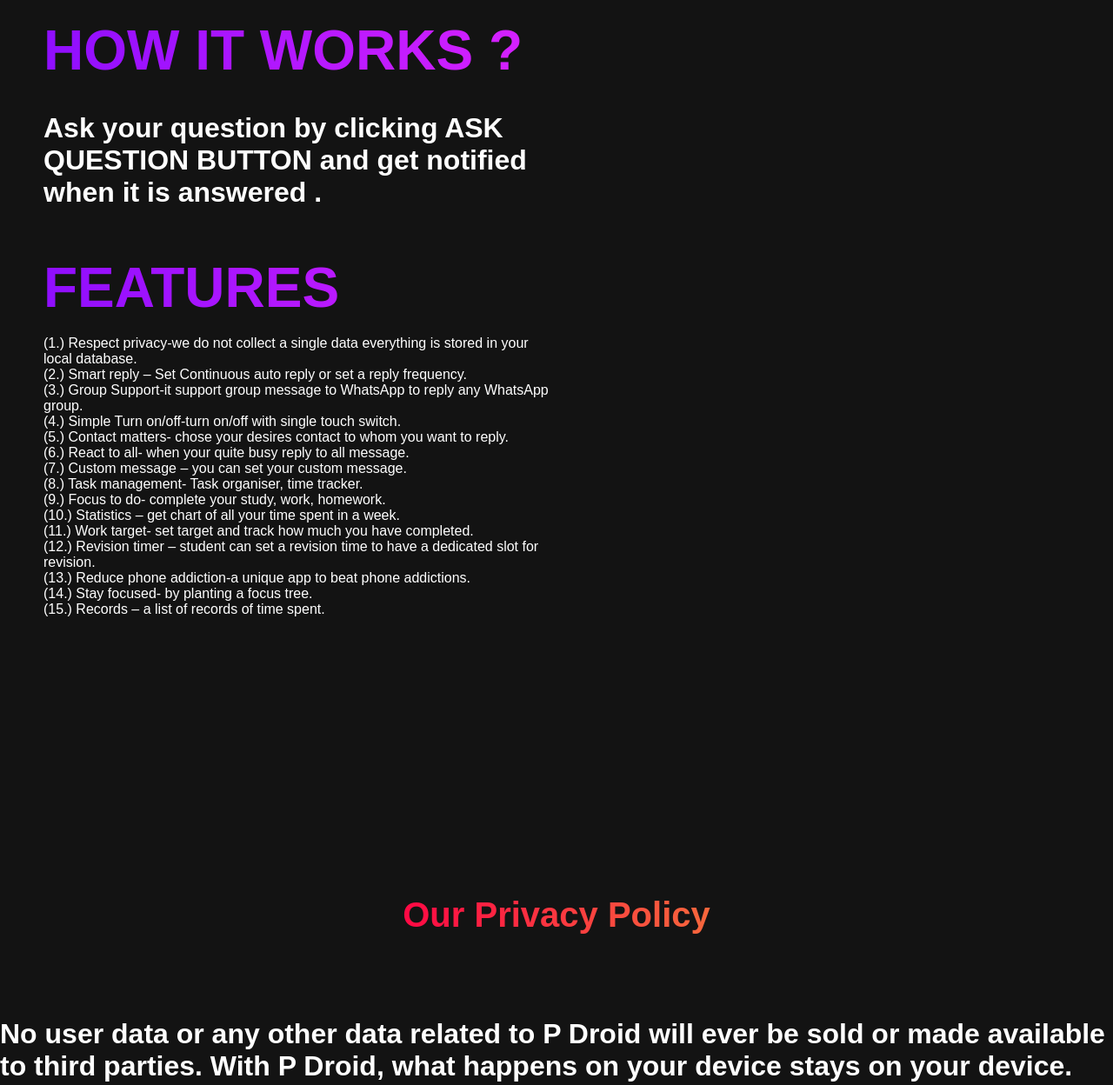
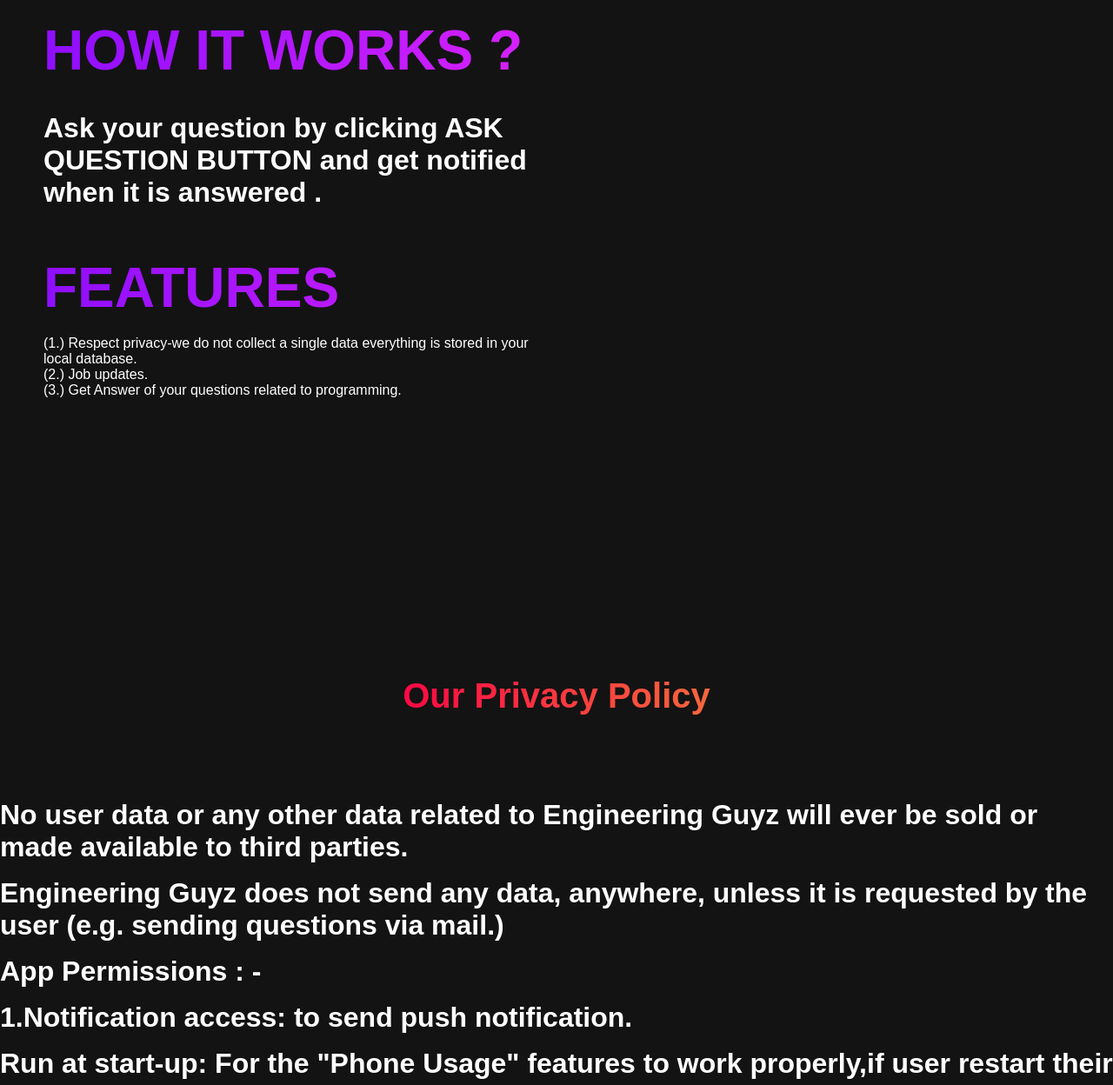
Before and after one commit to Engineering-Guyz/Engineering-Guyz, a plain HTML site: page index.html in a window 1280 px wide. Shown: the part 1573-2821 px from the top of the page at 87% size. Drawn offline with Linux system fonts and the light colour scheme.

Commit message:
Update index.html

```diff
--- a/index.html
+++ b/index.html
@@ -75,20 +75,9 @@
         <div><br>
         <H2>FEATURES</H2><br>
 	(1.) Respect privacy-we do not collect a single data everything is stored in your local database.<br>
-	(2.) Smart reply – Set Continuous auto reply or set a reply frequency.<br>
-        (3.) Group Support-it support group message to WhatsApp to reply any WhatsApp group.<br>
-        (4.) Simple Turn on/off-turn on/off with single touch switch.<br>
-        (5.) Contact matters- chose your desires contact to whom you want to reply.<br>
-        (6.) React to all- when your quite busy reply to all message.<br>
-        (7.) Custom message – you can set your custom message.<br>
-        (8.) Task management- Task organiser, time tracker.<br>
-        (9.) Focus to do- complete your study, work, homework.<br>
-        (10.) Statistics – get chart of all your time spent in a week.<br>
-        (11.) Work target- set target and track how much you have completed.<br>
-        (12.) Revision timer – student can set a revision time to have a dedicated slot for revision.<br>
-        (13.) Reduce phone addiction-a unique app to beat phone addictions.<br>
-        (14.) Stay focused- by planting a focus tree.<br>
-        (15.) Records – a list of records of time spent.<br>
+	(2.) Job updates.<br>
+        (3.) Get Answer of your questions related to programming.<br>
+
 
           </div>
         </div>
@@ -99,16 +88,16 @@
     <div class="services" id="services">
       <h1>Our Privacy Policy</h1>
         <div class="main__content">
-     <p>No user data or any other data related to P Droid will ever be sold or made available to third parties. With P Droid, what happens on your device stays on your device.</p>
+     <p>No user data or any other data related to Engineering Guyz will ever be sold or made available to third parties.</p>
       <p>
-Engineering Guyz does not send any data, anywhere, unless it is requested by the user (e.g. sending an automatic SMS.)</p>
+Engineering Guyz does not send any data, anywhere, unless it is requested by the user (e.g. sending questions via mail.)</p>
           <p>App Permissions : -</p>
-          <p>1.Contact permission: Possibility to easily select and add contacts within the app (No data will be collected or shared).</p>
-          <p>2.Notification access: Reads notifications in order to reply to them (No data will be collected or shared).</p>
-          <p>Retrieve running apps : To examine is user are using other apps while planting a tree</p>
+
+          <p>1.Notification access: to send push notification.</p>
+
           <p>Run at start-up: For the "Phone Usage" features to work properly,if user restart their phone, the phone usage tracking system will automatically start running in the background</p>
-          <p>P Droid can make use of your Google Gmail account (if granted access) to send emails on your behalf via the send email action. Engineering Guyz will never use this access to send emails other than those configured by the user (using the send email action). Aside from the usage described, P Droid will not access, store or share any Google user data or account information.</p>
-          <p>No user data or any other data related to P Droid will ever be sold or made available to third parties.</p>
+          <p>Engineering Guyz can make use of your Google Gmail account (if granted access) to send emails on your behalf via the send email action. Engineering Guyz will never use this access to send emails other than those configured by the user (using the send email action). Aside from the usage described,Engineering Guyz will not access, store or share any Google user data or account information.</p>
+          <p>No user data or any other data related to Engineering Guyz will ever be sold or made available to third parties.</p>
           <p>
 Engineering Guyz will never include any third party services whose purpose is to monetize user data in any way.</p>
 
@@ -161,7 +150,7 @@
       <section class="social__media">
         <div class="social__media--wrap">
           <div class="footer__logo">
-            <a href="/" id="footer__logo">P Droid</a>
+            <a href="/" id="footer__logo">Engineering Guyz</a>
           </div>
           <p class="website__rights">© Engineering Guyz 2021. All rights reserved</p>
           <div class="social__icons">
```
